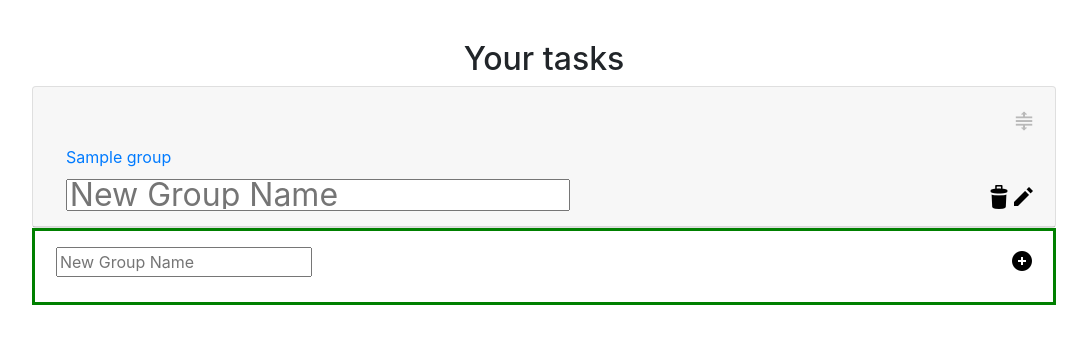
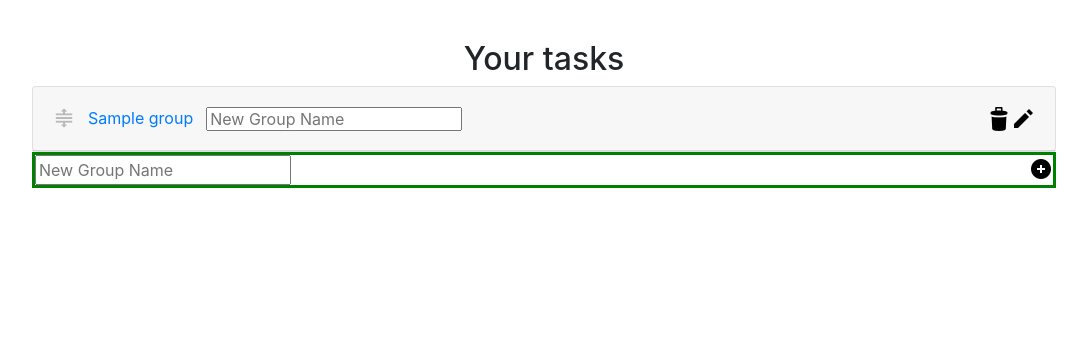
Before and after one commit to Bwc9876/DoThingWeb, a Django app: template Tasks/templates/tasklist.html in a window 1280 px wide. Shown: the part 56-400 px from the top of the page, without its empty margins (96-1183 px from the left). Run offline with Django 3.2, Linux system fonts and the light colour scheme; the template is opened without the code that fills it: most values are stand-ins (such as "Sample title", 1, 10 or a date in 2020); some libraries are stand-ins or nearby versions.

Commit message:
Added better sizing and positioning to the tasks page

```diff
--- a/Tasks/static/Tasks/css/Tasks.css
+++ b/Tasks/static/Tasks/css/Tasks.css
@@ -1,87 +1,100 @@
-.GroupEditField{
-	height:4vh;
-	margin-left:1vw;
-}
-
-.GroupSortHandle{
-	float:right;
+.GroupButton{
+	float:left;
 }
 
 .ItemsDiv{
 	margin-left:10vw;
 	margin-right:10vw;
 	margin-top:5vh;
+	margin-bottom:5vh;
 }
 
-.GroupAddIcon{
-	fill:none;
+.TaskCheckLabel{
+	padding: 0px;
 }
 
-.GroupAddIcon:hover{
-	fill:green;
+.handle{
+	display:bock;
+	float:left;
+
 }
 
-
-.GroupEditIcon{
-    fill:none;
+.handleIcon{
+	display:block;
 }
 
-.GroupEditIcon:hover{
-    fill:#33ccff;
-}
-
-.TaskDeleteIcon{
-	fill:none;
-}
-
-.GroupDeleteIcon:hover{
-	fill:#ff0000;
+.TaskCheckDiv{
+	float:left;
+	display:block;
 }
 
 
 
-.TaskAddIcon{
-	fill:none;
+.GroupHeader{
+	height:8vh;
 }
 
-.TaskAddIcon:hover{
-	fill:green;
+.HoverClick{
+	cursor:pointer;
+}
+
+.GroupSortHandle{
+	float:left;
+	display:block;
+	padding-top:1vh;
+	padding-bottom:1vh;
+}
+
+.GroupHandleIcon{
+	display: block;
+}
+
+.GroupActionButton{
+	display:block;
+	padding-top: 1vh;
+    padding-bottom: 1vh;
+}
+
+.GroupActionIcon{
+	display:block;
 }
 
 
-.TaskEditIcon{
-    fill:black;
+.GroupLabelDiv{
+	float:left;
+	display:block;
 }
 
-.TaskEditIcon:hover{
-    fill:#33ccff;
+.GroupEditFieldDiv{
+	height: 6vh;
+	width: 11vw;
+	float: left;
+	display:block;
+	padding-top: 1vh;
+    padding-bottom: 1vh;
 }
 
-.TaskDeleteIcon{
-	fill:none;
+.GroupEditField{
+	height: 3vh;
+	float: left;
+	display:block;
+	font-size: 16px;
 }
 
-.TaskDeleteIcon:hover{
-	fill:#ff0000;
+
+.GroupEditField::-webkit-input-placeholder {
+  font-size: 16px;
+}
+.GroupEditField::-moz-placeholder {
+  font-size: 16px;
+}
+.GroupEditField:-ms-input-placeholder {
+  font-size: 16px;
+}
+.GroupEditField::placeholder {
+  font-size: 16px;
 }
 
-.AddField{
-	margin-top:16px;
-	margin-bottom:25px;
-	margin-left:21px;
-}
-
-.TaskAdd{
-	margin-right:19px;
-	margin-top:16px;
-	margin-bottom:25px;
-}
-
-.GroupAdd{
-	margin-right:19px;
-	margin-top:16px;
-	margin-bottom:25px;
-}
 
 .FloatRight{
 	float: right;
--- a/Tasks/templates/tasklist.html
+++ b/Tasks/templates/tasklist.html
@@ -24,15 +24,19 @@
 			<div class="accordian list-group GroupList" id="grouplist">
 				{% for group in groups %}
 					<div id="{{group.safename}}-Card" class="card list-item group-list-item" draggable=false groupraw="{{group.name}}" group="{{group.safename}}">
-						<div class="card-header" id="{{group.safename}}-header">
+						<div class="card-header GroupHeader" id="{{group.safename}}-header">
 						  <h2 class="mb-0">
-							<span class="group-handle GroupSortHandle"><img class="ColorChange" im="move" height="22px" width="22px" src="/static/Tasks/img/move.png"/></span>
+							<span class="group-handle GroupSortHandle HoverClick"><img class="ColorChange HoverClick GroupHandleIcon" im="move" height="22px" width="22px" src="/static/Tasks/img/move.png"/></span>
+							<div class="GroupLabelDiv">
 							<button class="GroupButton btn btn-link btn-block text-left" type="button" data-toggle="collapse" data-target="#{{group.safename}}-collapse" aria-expanded="false" suffix="collapse" aria-controls="{{group.safename}}-collapse" groupraw="{{group.name}}" group="{{group.safename}}">
 								{{group.name}}
 							</button>
+							</div>
+							<div class="GroupEditFieldDiv">
 							<input size="20" type="text" placeholder="New Group Name" class="NameField GroupEditField" id="GROUP-{{group.safename}}-NameField" name="GROUP-{{group.safename}}-NameField" name="GROUP-{{group.safename}}-NameField">
-							<a class="GroupEdit FloatRight" id="{{group.safename}}-GroupEdit" groupraw="{{group.name}}" group="{{group.safename}}" ><img height="24px" width="24px" class="GroupEditIcon ColorChange" id="{{group.safename}}-EditIcon" src="/static/Tasks/img/edit.png" im="edit"/></a>
-							<a class="GroupDelete FloatRight" id="{{group.safename}}-GroupDelete" groupraw="{{group.name}}" group="{{group.safename}}"><img height="24px" width="24px" class="GroupDeleteIcon ColorChange" id="{{group.safename}}-DeleteIcon" src="/static/Tasks/img/can.png" im="can"></a>
+							</div>
+							<a class="GroupEdit FloatRight GroupActionButton" id="{{group.safename}}-GroupEdit" groupraw="{{group.name}}" group="{{group.safename}}" ><img height="24px" width="24px" class="GroupEditIcon ColorChange GroupActionIcon" id="{{group.safename}}-EditIcon" src="/static/Tasks/img/edit.png" im="edit"/></a>
+							<a class="GroupDelete FloatRight GroupActionButton" id="{{group.safename}}-GroupDelete" groupraw="{{group.name}}" group="{{group.safename}}"><img height="24px" width="24px" class="GroupDeleteIcon ColorChange GroupActionIcon" id="{{group.safename}}-DeleteIcon" src="/static/Tasks/img/can.png" im="can"></a>
 						  </h2>
 						</div>
 
@@ -41,9 +45,11 @@
 								<div class="list-group list-group-flush TaskList" id="{{group.safename}}-List" groupraw="{{group.name}}" group="{{group.safename}}">
 									{% for task in group.items %}
 									<div class="list-group-item"   task="{{task.id}}" draggable=false>
-									<span class="handle"><img class="ColorChange" im="move" height="22px" width="22px" src="/static/Tasks/img/move.png"/></span>
+									<span class="handle HoverClick"><img class="ColorChange HoverClick handleIcon" im="move" height="22px" width="22px" src="/static/Tasks/img/move.png"/></span>
+									<div class="TaskCheckDiv">
 									<input class="TaskCheck"   task="{{task.id}}" type="checkbox", id="{{task.id}}-Check", groupraw="{{group.name}}" group="{{group.safename}}" name="{{task.id}}-Check", value="Done", {% if task.done %} checked {%endif%}>
-									<label for="{{task.id}}-Check"> {{task.name}}</label>
+									<label class="TaskCheckLabel" for="{{task.id}}-Check">{{task.name}}</label>
+									</div>
 									<input type="text" placeholder="New Item Name" class="NameField" id="{{task.id}}-NameField" name="{{task.id}}-NameField">
 									<a  class="TaskEdit FloatRight" id="{{task.id}}-Edit" groupraw="{{group.name}}" group="{{group.safename}}"   task="{{task.id}}"><img height="24px" width="24px" class="TaskEditIcon ColorChange" id="{{task.id}}-EditIcon" src="/static/Tasks/img/edit.png" im="edit"/></a>
 									<a  class="TaskDelete FloatRight item" id="{{task.id}}-Delete" groupraw="{{group.name}}" group="{{group.safename}}"   task="{{task.id}}"><img height="24px" width="24px" class="TaskDeleteIcon ColorChange" id="{{task.id}}-DeleteIcon" src="/static/Tasks/img/can.png" im="can"></a>
@@ -52,7 +58,7 @@
 								</div>
 								<div draggable=false class="ItemAddSection">
 									<input type="text" placeholder="New Item Name" groupraw="{{group.name}}" group="{{group.safename}}" class="AddField" id="{{group.safename}}-AddField" name="AddField">
-									<a class="TaskAdd FloatRight" groupraw="{{group.name}}" group="{{group.safename}}" id="{{group.safename}}-TaskAdd"><img height="24px" width="24px" class="TaskAddIcon ColorChange" src="/static/Tasks/img/add.png" im="add"></a>
+									<a class="TaskAdd FloatRight GroupAction" groupraw="{{group.name}}" group="{{group.safename}}" id="{{group.safename}}-TaskAdd"><img height="24vh" width="24vw" class="TaskAddIcon ColorChange" src="/static/Tasks/img/add.png" im="add"></a>
 								</div>
 						  </div>
 						</div>
```
Also changed, not shown: Tasks/views.py (+6 -2 lines).
